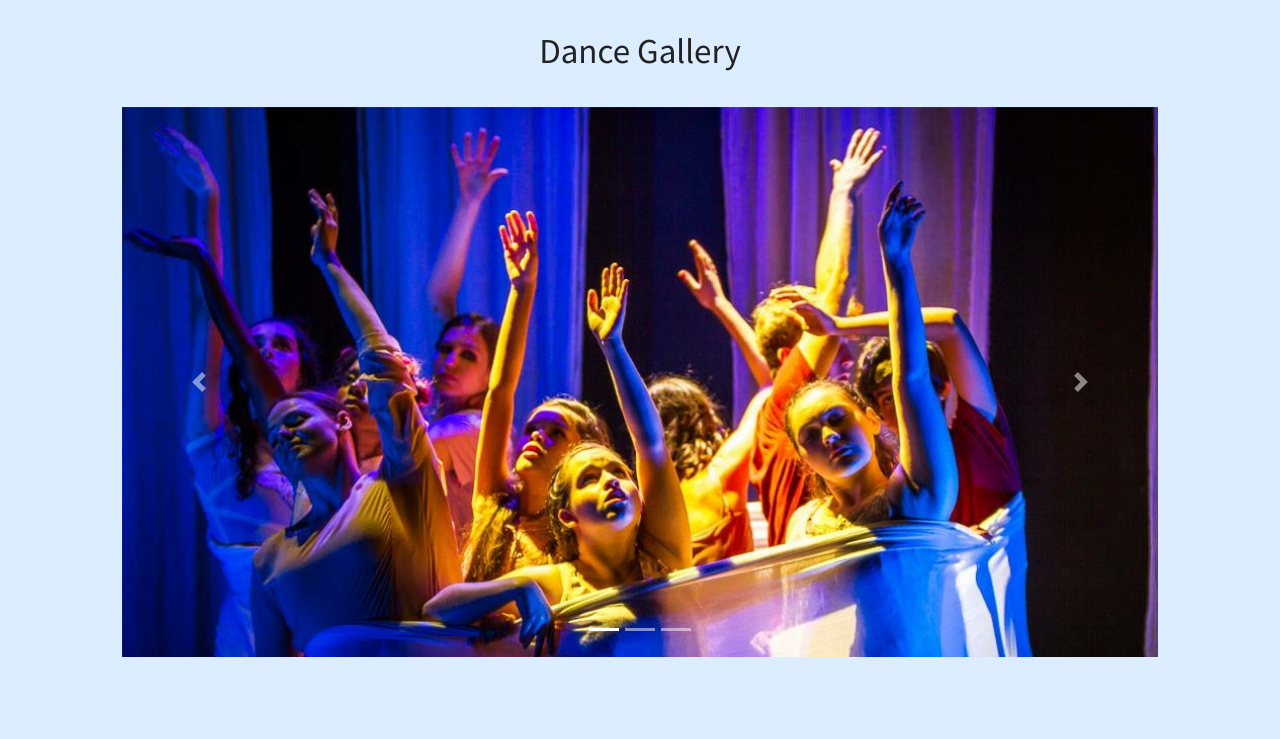
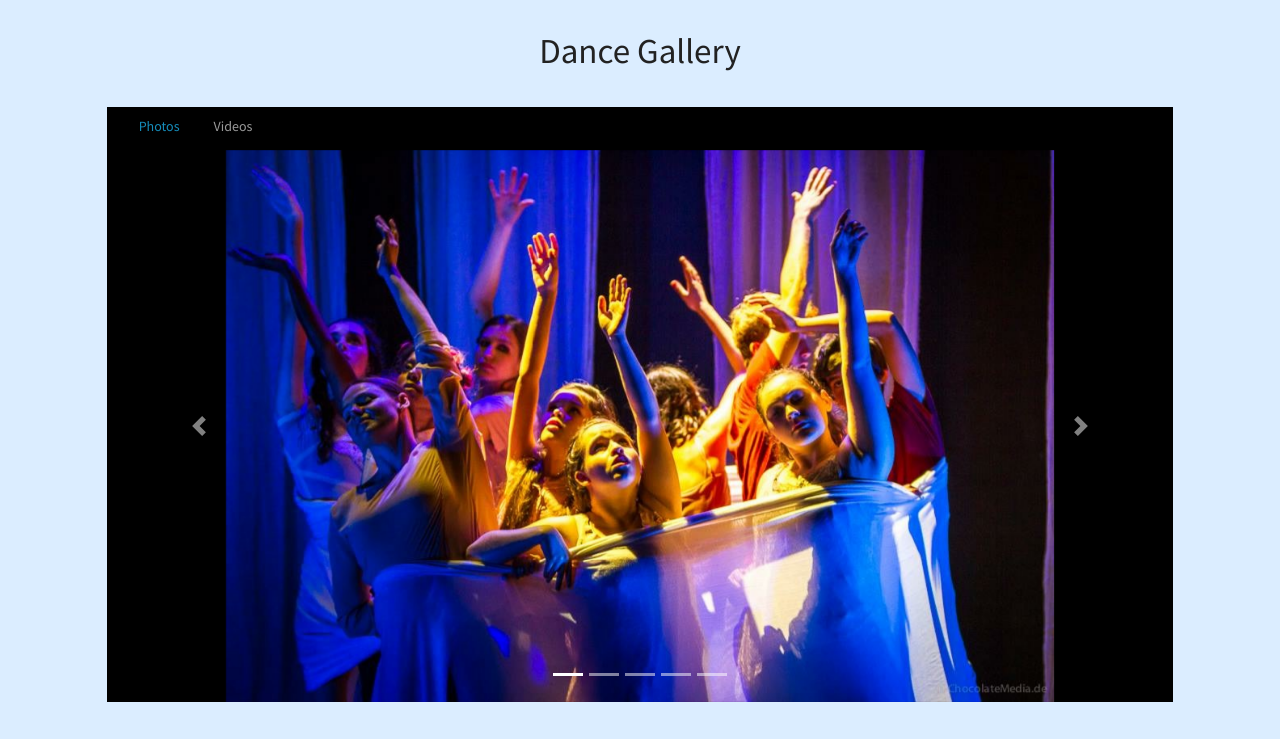
Before and after one commit to gigarza/gigarza.github.io, a Flask app: page /dance_gallery in a window 1280 px wide. Shown: the part 61-800 px from the top of the page. Run offline with Flask 2, Linux system fonts and the light colour scheme; some libraries are stand-ins or nearby versions.

Commit message:
Dance Gallery Updates & Navbar Dropdown

```diff
--- /dev/null
+++ b/static/dance_gallery.css
@@ -0,0 +1,43 @@
+.img_horz {
+    height: 552px !important;
+    width: 828px !important;
+    margin: 0 auto;
+}
+
+.img_vert {
+    height: 552px !important;
+    width: 368px !important;
+    margin: 0 auto;
+}
+
+.nav-tabs {
+    border-bottom: 0px !important;
+}
+
+.nav-tabs .nav-link, .nav-tabs .nav-link.disabled, .nav-tabs .nav-link.disabled:hover, .nav-tabs .nav-link.disabled:focus {
+    border-color: black;
+    margin-top: 0px;
+}
+
+.nav-tabs .nav-item.show .nav-link, .nav-tabs .nav-link.active {
+    color: #158CBA;
+    border-color: black;
+    background-color: black;
+}
+
+.nav-tabs .nav-link {
+    color: #999;
+}
+
+.nav-tabs .nav-link:focus, .nav-tabs .nav-link:hover {
+    border-color: black;
+}
+
+.tab-content {
+    height: 552px;
+}
+
+#video {
+    display: block;
+    margin: 0 auto;
+}
--- a/templates/contact.html
+++ b/templates/contact.html
@@ -1,7 +1,11 @@
 <!DOCTYPE html>
 <html lang="en">
 <head>
-    <link href="https://maxcdn.bootstrapcdn.com/bootswatch/4.1.1/lumen/bootstrap.min.css" rel="stylesheet" >
+    <script src="https://code.jquery.com/jquery-3.3.1.slim.min.js" integrity="sha384-q8i/X+965DzO0rT7abK41JStQIAqVgRVzpbzo5smXKp4YfRvH+8abtTE1Pi6jizo" crossorigin="anonymous"></script>
+    <script src="https://cdnjs.cloudflare.com/ajax/libs/popper.js/1.14.3/umd/popper.min.js" integrity="sha384-ZMP7rVo3mIykV+2+9J3UJ46jBk0WLaUAdn689aCwoqbBJiSnjAK/l8WvCWPIPm49" crossorigin="anonymous"></script>
+    <link rel="stylesheet" href="https://stackpath.bootstrapcdn.com/bootstrap/4.1.2/css/bootstrap.min.css" integrity="sha384-Smlep5jCw/wG7hdkwQ/Z5nLIefveQRIY9nfy6xoR1uRYBtpZgI6339F5dgvm/e9B" crossorigin="anonymous">
+    <script src="https://stackpath.bootstrapcdn.com/bootstrap/4.1.2/js/bootstrap.min.js" integrity="sha384-o+RDsa0aLu++PJvFqy8fFScvbHFLtbvScb8AjopnFD+iEQ7wo/CG0xlczd+2O/em" crossorigin="anonymous"></script>
+    <link href="https://maxcdn.bootstrapcdn.com/bootswatch/4.1.2/lumen/bootstrap.min.css" rel="stylesheet" >
     <link href="https://maxcdn.bootstrapcdn.com/font-awesome/4.7.0/css/font-awesome.min.css" rel="stylesheet">
 
     <title>Contact | Georgina G</title>
--- a/templates/dance_gallery.html
+++ b/templates/dance_gallery.html
@@ -1,8 +1,13 @@
 <!DOCTYPE html>
 <html lang="en">
 <head>
-    <link href="https://maxcdn.bootstrapcdn.com/bootswatch/4.1.1/lumen/bootstrap.min.css" rel="stylesheet" >
+    <script src="https://code.jquery.com/jquery-3.3.1.slim.min.js" integrity="sha384-q8i/X+965DzO0rT7abK41JStQIAqVgRVzpbzo5smXKp4YfRvH+8abtTE1Pi6jizo" crossorigin="anonymous"></script>
+    <script src="https://cdnjs.cloudflare.com/ajax/libs/popper.js/1.14.3/umd/popper.min.js" integrity="sha384-ZMP7rVo3mIykV+2+9J3UJ46jBk0WLaUAdn689aCwoqbBJiSnjAK/l8WvCWPIPm49" crossorigin="anonymous"></script>
+    <link rel="stylesheet" href="https://stackpath.bootstrapcdn.com/bootstrap/4.1.2/css/bootstrap.min.css" integrity="sha384-Smlep5jCw/wG7hdkwQ/Z5nLIefveQRIY9nfy6xoR1uRYBtpZgI6339F5dgvm/e9B" crossorigin="anonymous">
+    <script src="https://stackpath.bootstrapcdn.com/bootstrap/4.1.2/js/bootstrap.min.js" integrity="sha384-o+RDsa0aLu++PJvFqy8fFScvbHFLtbvScb8AjopnFD+iEQ7wo/CG0xlczd+2O/em" crossorigin="anonymous"></script>
+    <link href="https://maxcdn.bootstrapcdn.com/bootswatch/4.1.2/lumen/bootstrap.min.css" rel="stylesheet" >
     <link href="https://maxcdn.bootstrapcdn.com/font-awesome/4.7.0/css/font-awesome.min.css" rel="stylesheet">
+    <link href="../static/dance_gallery.css" rel="stylesheet">
 
     <title>Dance Gallery | Georgina G</title>
 </head>
@@ -17,20 +22,20 @@
       <div class="collapse navbar-collapse" id="navbarColor01">
         <ul class="navbar-nav mr-auto">
           <li class="nav-item active dropdown">
-            <a class="nav-link dropdown-toggle" href="#" id="navbarDropdownMenuLink" data-toggle="dropdown" aria-haspopup="true" aria-expanded="false">
+            <a class="nav-link dropdown-toggle" href="#" id="navbarDropdown" role="button" data-toggle="dropdown" aria-haspopup="true" aria-expanded="false">
               Computer Science
             </a>
-            <div class="dropdown-menu" aria-labelledby="navbarDropdownMenuLink">
+            <div class="dropdown-menu" aria-labelledby="navbarDropdown">
                 <a class="dropdown-item" href="{{ url_for("cs_projects") }}">Projects</a>
                 <div class="dropdown-divider"></div>
                 <a class="dropdown-item" href="/static/resumes/CS_Resume_Final.doc">Resume</a>
             </div>
           </li>
           <li class="nav-item dropdown">
-            <a class="nav-link dropdown-toggle" href="#" id="navbarDropdownMenuLink" data-toggle="dropdown" aria-haspopup="true" aria-expanded="false">
+           <a class="nav-link dropdown-toggle" href="#" id="navbarDropdown" role="button" data-toggle="dropdown" aria-haspopup="true" aria-expanded="false">
               Dance<span class="sr-only">(current)</span>
             </a>
-            <div class="dropdown-menu" aria-labelledby="navbarDropdownMenuLink">
+             <div class="dropdown-menu" aria-labelledby="navbarDropdown">
               <a class="dropdown-item" href="{{ url_for("dance_info") }}">Experience</a>
                 <a class="dropdown-item" href="{{ url_for("dance_gallery") }}">Gallery</a>
                 <div class="dropdown-divider"></div>
@@ -50,22 +55,40 @@
         <div class="row">
             <div class="col-md-1">
             </div>
-            <div class="col-md-10">
-              <div id="carouselExampleIndicators" class="carousel slide" data-ride="carousel" style="height: 550px; width: 100%; margin: 0 auto">
+                <div class="col-md-10" style="background-color: black">
+                  <ul class="nav nav-tabs">
+                  <li class="nav-item">
+                    <a class="nav-link active show" data-toggle="tab" href="#photos">Photos</a>
+                  </li>
+                  <li class="nav-item">
+                    <a class="nav-link" data-toggle="tab" href="#videos">Videos</a>
+                  </li>
+                </ul>
+                <div id="myTabContent" class="tab-content">
+                  <div class="tab-pane fade active show" id="photos">
+                    <div id="carouselExampleIndicators" class="carousel slide" data-ride="carousel" style="height: 552px; width: 100%; margin: 0 auto; background-color: black">
                   <ol class="carousel-indicators">
                     <li data-target="#carouselExampleIndicators" data-slide-to="0" class="active"></li>
                     <li data-target="#carouselExampleIndicators" data-slide-to="1"></li>
                     <li data-target="#carouselExampleIndicators" data-slide-to="2"></li>
+                    <li data-target="#carouselExampleIndicators" data-slide-to="3"></li>
+                    <li data-target="#carouselExampleIndicators" data-slide-to="4"></li>
                   </ol>
-              <div class="carousel-inner" style="height: 550px; margin: 0 auto">
+                  <div class="carousel-inner" style="max-height: 552px;margin: 0 auto">
                     <div class="carousel-item active">
-                  <img class="d-block w-100" src="../static/images/dsydt.jpg" alt="First slide">
+                      <img class="d-block w-100 img_horz" src="../static/images/dsydt.jpg" alt="First slide">
                     </div>
                     <div class="carousel-item">
-                  <img class="d-block w-100" src="../static/images/europe.jpg" alt="Second slide">
+                      <img class="d-block w-100 img_horz" src="../static/images/europe.jpg" alt="Second slide">
                     </div>
                     <div class="carousel-item">
-                  <img class="d-block w-100" src="../static/images/jump.jpg" alt="Third slide">
+                      <img class="d-block w-100 img_vert" src="../static/images/jump.jpg" alt="Third slide">
+                    </div>
+                    <div class="carousel-item">
+                      <img class="d-block w-100 img_horz" src="../static/images/solo.jpg" alt="Fourth slide">
+                    </div>
+                    <div class="carousel-item">
+                      <img class="d-block w-100 img_horz" src="../static/images/vir_other.jpg" alt="Fifth slide">
                     </div>
                   </div>
                   <a class="carousel-control-prev" href="#carouselExampleIndicators" role="button" data-slide="prev">
@@ -78,6 +101,11 @@
                   </a>
               </div>
                   </div>
+                  <div class="tab-pane fade" id="videos">
+                      <iframe id="video" src="https://player.vimeo.com/video/203953905" width="828" height="550" frameborder="0" webkitallowfullscreen mozallowfullscreen allowfullscreen></iframe>
+                  </div>
+                </div>
+            </div>
             <div class="col-md-1">
             </div>
         </div>
--- a/templates/dance_info.html
+++ b/templates/dance_info.html
@@ -1,7 +1,11 @@
 <!DOCTYPE html>
 <html lang="en">
 <head>
-    <link href="https://maxcdn.bootstrapcdn.com/bootswatch/4.1.1/lumen/bootstrap.min.css" rel="stylesheet" >
+    <script src="https://code.jquery.com/jquery-3.3.1.slim.min.js" integrity="sha384-q8i/X+965DzO0rT7abK41JStQIAqVgRVzpbzo5smXKp4YfRvH+8abtTE1Pi6jizo" crossorigin="anonymous"></script>
+    <script src="https://cdnjs.cloudflare.com/ajax/libs/popper.js/1.14.3/umd/popper.min.js" integrity="sha384-ZMP7rVo3mIykV+2+9J3UJ46jBk0WLaUAdn689aCwoqbBJiSnjAK/l8WvCWPIPm49" crossorigin="anonymous"></script>
+    <link rel="stylesheet" href="https://stackpath.bootstrapcdn.com/bootstrap/4.1.2/css/bootstrap.min.css" integrity="sha384-Smlep5jCw/wG7hdkwQ/Z5nLIefveQRIY9nfy6xoR1uRYBtpZgI6339F5dgvm/e9B" crossorigin="anonymous">
+    <script src="https://stackpath.bootstrapcdn.com/bootstrap/4.1.2/js/bootstrap.min.js" integrity="sha384-o+RDsa0aLu++PJvFqy8fFScvbHFLtbvScb8AjopnFD+iEQ7wo/CG0xlczd+2O/em" crossorigin="anonymous"></script>
+    <link href="https://maxcdn.bootstrapcdn.com/bootswatch/4.1.2/lumen/bootstrap.min.css" rel="stylesheet" >
     <link href="https://maxcdn.bootstrapcdn.com/font-awesome/4.7.0/css/font-awesome.min.css" rel="stylesheet">
 
     <title>Dance Info | Georgina G</title>
--- a/templates/index.html
+++ b/templates/index.html
@@ -5,7 +5,7 @@
         <script src="https://cdnjs.cloudflare.com/ajax/libs/popper.js/1.14.3/umd/popper.min.js" integrity="sha384-ZMP7rVo3mIykV+2+9J3UJ46jBk0WLaUAdn689aCwoqbBJiSnjAK/l8WvCWPIPm49" crossorigin="anonymous"></script>
         <link rel="stylesheet" href="https://stackpath.bootstrapcdn.com/bootstrap/4.1.2/css/bootstrap.min.css" integrity="sha384-Smlep5jCw/wG7hdkwQ/Z5nLIefveQRIY9nfy6xoR1uRYBtpZgI6339F5dgvm/e9B" crossorigin="anonymous">
         <script src="https://stackpath.bootstrapcdn.com/bootstrap/4.1.2/js/bootstrap.min.js" integrity="sha384-o+RDsa0aLu++PJvFqy8fFScvbHFLtbvScb8AjopnFD+iEQ7wo/CG0xlczd+2O/em" crossorigin="anonymous"></script>
-        <link href="https://maxcdn.bootstrapcdn.com/bootswatch/3.3.7/lumen/bootstrap.min.css" rel="stylesheet" >
+        <link href="https://maxcdn.bootstrapcdn.com/bootswatch/4.1.2/lumen/bootstrap.min.css" rel="stylesheet" >
         <link href="https://maxcdn.bootstrapcdn.com/font-awesome/4.7.0/css/font-awesome.min.css" rel="stylesheet">
 
         <title>Home | Georgina Garza</title>
@@ -24,9 +24,9 @@
             <div class="col-md-4" style="margin-top: 52px">
                 <h1 style="text-align: center; font-size: 70px; margin-bottom: 0px">Georgina Garza</h1>
                 <!--TODO:Update Fonts-->
-                <p style="font-size: 20px; text-align: center"><small class="text-muted" style="font-size: 30px">[</small> Programmer by day, Dancer by night
+                <p style="font-size: 20px; text-align: center; color: #999"><small class="text-muted" style="font-size: 30px">[</small> Programmer by day, Dancer by night
                          <small class="text-muted" style="font-size: 30px">]</small></p>
-                <h4 style="text-align: center; margin-bottom: 40px">Currently a rising junior at the University of Texas at Austin, Georgina is both a BSA in Computer Science
+                <h4 style="text-align: center; margin-bottom: 40px; font-size: 18px">Currently a rising junior at the University of Texas at Austin, Georgina is both a BSA in Computer Science
                 and a BA in Theatre and Dance, Honors (Concentration in Dance). She is extremely passionate about both fields, and can't wait to see what
                 her future will hold. Learn a little more about her by clicking below.</h4>
                 <div class="row">
```
Also changed, not shown: static/cs_projects.css (+8 -1 lines), templates/cs_projects.html (+14 -10 lines). Lines whose indentation alone changed are shown as unchanged.
